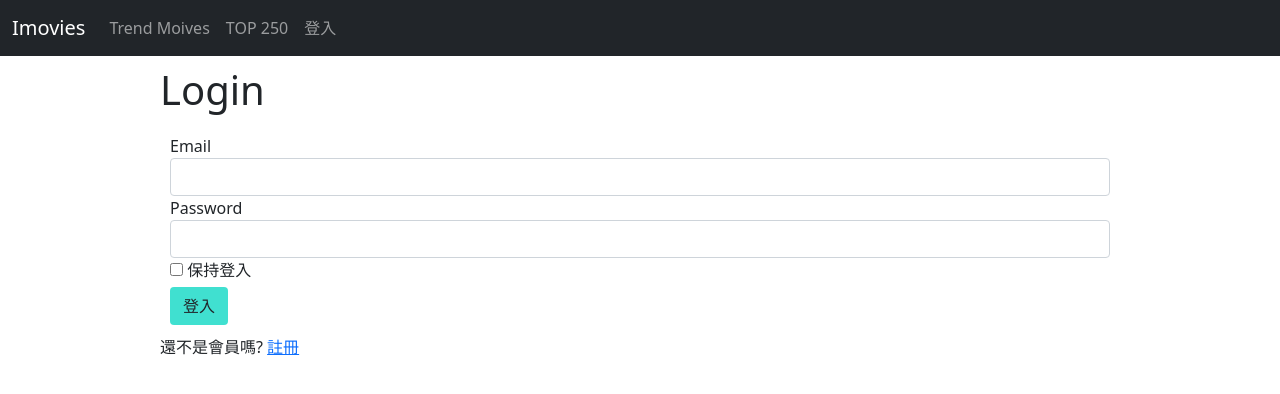
After one commit to weijay0804/Flask-Imovies-V2, a Flask app: page /auth/login in a window 1280 px wide. The commit adds this page. Shown: the top 394 px of the page. Run offline with Flask 2, Linux system fonts and the light colour scheme; some libraries are stand-ins or nearby versions.

```diff
--- a/app/__init__.py
+++ b/app/__init__.py
@@ -7,13 +7,16 @@
 from flask_sqlalchemy import SQLAlchemy
 from flask import Flask
 from flask_login import LoginManager
+from flask_bootstrap import Bootstrap
 
 #----自訂函式----
 from config import config
 
 
+bootstrap = Bootstrap()
 db = SQLAlchemy()
 login_manager = LoginManager()
+login_manager.login_view = 'auth.login'
 
 
 def create_app(config_name : str) -> Flask:
@@ -25,6 +28,7 @@ def create_app(config_name : str) -> Flask:
 
     db.init_app(app)
     login_manager.init_app(app)
+    bootstrap.init_app(app)
 
     # 註冊 main 藍圖
     from .main import main as main_blueprint
--- a/app/api/user.py
+++ b/app/api/user.py
@@ -7,6 +7,7 @@
 from flask import jsonify, request
 from ..models import User
 from . import api
+from .authentication import auth
 
 
 @api.route('/users/')
@@ -27,7 +28,9 @@ def get_user(id):
     user = User.query.get_or_404(id)
     return jsonify(user.to_json())
 
+
 @api.route('/users/<int:id>/movies/')
+@auth.login_required
 def get_user_moives_url(id):
     ''' 取得使用者收藏的電影 '''
 
--- a/app/auth/__init__.py
+++ b/app/auth/__init__.py
@@ -7,3 +7,5 @@
 from flask import Blueprint
 
 auth = Blueprint('auth', __name__)
+
+from . import forms, views
--- /dev/null
+++ b/app/auth/views.py
@@ -0,0 +1,88 @@
+'''
+
+    使用者視圖
+
+'''
+
+
+
+from flask import render_template, redirect, request, url_for, flash
+from flask_login import login_user, logout_user, login_required, current_user
+from .forms import LoginForm, RegistrationForm, ChangePasswordForm
+
+
+#-------自訂函式--------
+from . import auth
+from .. import db
+from ..models import User
+
+
+@auth.route('/login', methods = ['GET', 'POST'])
+def login():
+    '''使用者登入視圖'''
+
+    form = LoginForm()
+    if form.validate_on_submit():
+        user = User.query.filter_by(email = form.email.data).first()        #依表單email資料去資料庫撈取使用者
+
+        if user is not None and user.verify_password(form.password.data):   #如果使用者不是None和使用者密碼正確，就登入
+            login_user(user, form.remember_me.data)
+            next = request.args.get('next')                                 #之前想訪問的視圖涵式
+
+            if next is None or not next.startswith('/'):                    #確保next裡的url是相對url
+                next = url_for('main.index')
+
+            return redirect(next)
+        flash('錯誤的使用者名稱或密碼')
+
+    return render_template('auth/login.html', form = form)
+
+
+@auth.route('/logout')
+@login_required
+def logout():
+    '''使用者登出視圖'''
+
+    logout_user()
+    flash('你已經成功登出')
+
+    return redirect(url_for('main.index'))
+
+
+
+@auth.route('/registration', methods = ['GET', 'POST'])
+def registration():
+    '''使用者註冊視圖'''
+
+    form = RegistrationForm()           # 定義註冊表單
+
+    if form.validate_on_submit():
+        user = User(email = form.email.data, username = form.username.data,
+                    password = form.password.data)
+
+        db.session.add(user)
+        db.session.commit()
+
+        flash('註冊成功')
+
+        return redirect(url_for('main.index'))
+
+    return render_template('auth/registration.html', form = form)
+
+
+
+
+@auth.route('/change-password', methods = ['GET', 'POST'])
+@login_required
+def change_password():
+    form = ChangePasswordForm()
+    if form.validate_on_submit():
+        if current_user.verify_password(form.old_password.data):
+            current_user.password = form.password.data
+            db.session.add(current_user)
+            db.session.commit()
+            flash('您的密碼變更成功')
+            return redirect(url_for('main.index'))
+        else:
+            flash('密碼錯誤')
+    return render_template('auth/change_password.html', form = form)
--- a/app/static/css/hot_movies.css
+++ b/app/static/css/hot_movies.css
@@ -29,6 +29,12 @@ table tbody tr .movie_image {
     width: 25%;
 }
 
+
+
+table tbody tr .movie_rate {
+    width: 20%;
+}
+
 table tbody tr a {
     text-align: center;
 }
--- /dev/null
+++ b/app/static/css/login.css
@@ -0,0 +1,18 @@
+.wrap {
+    max-width: 960px;
+    margin: auto;
+}
+
+.form_content {
+    margin-top: 10px;
+    padding: 10px;
+}
+
+.page-header {
+    margin-top: 10px;
+}
+
+#button {
+    background-color: 	#40E0D0;
+    margin-top: 5px;
+}
--- a/app/static/js/hot_movies.js
+++ b/app/static/js/hot_movies.js
@@ -1,4 +1,4 @@
-var dataurl = '/api/v1/hot_movies'
+var dataurl = '/api/v1/trend_movies'
         var xhr = new XMLHttpRequest()
         xhr.open('GET', dataurl, true)
         xhr.send()
--- /dev/null
+++ b/app/templates/auth/login.html
@@ -0,0 +1,23 @@
+<!--使用者登入頁面模板-->
+
+{% extends 'base.html' %}
+{% import 'bootstrap/wtf.html' as wtf %}
+
+{% block head %}
+    {{ super() }}
+    <link href="{{ url_for('static', filename = 'css/login.css') }}" rel="stylesheet">
+{% endblock head %}
+
+{% block title %} Imovies - Login {% endblock title %}
+
+{% block content %}
+        <div class="page-header">
+            <h1>Login</h1>
+        </div>
+        <div class="form_content">
+            {{ wtf.quick_form(form) }}
+        </div>
+        <p>還不是會員嗎?
+            <a href="{{ url_for('auth.registration') }}">註冊</a>
+        </p>
+{% endblock content %}
--- a/app/templates/base.html
+++ b/app/templates/base.html
@@ -9,6 +9,8 @@
     <meta name="viewport" content="width=device-width, initial-scale=1.0">
     <link href="https://cdn.jsdelivr.net/npm/bootstrap@5.0.2/dist/css/bootstrap.min.css" rel="stylesheet" integrity="sha384-EVSTQN3/azprG1Anm3QDgpJLIm9Nao0Yz1ztcQTwFspd3yD65VohhpuuCOmLASjC" crossorigin="anonymous">
     <script src="https://cdn.jsdelivr.net/npm/bootstrap@5.0.2/dist/js/bootstrap.bundle.min.js" integrity="sha384-MrcW6ZMFYlzcLA8Nl+NtUVF0sA7MsXsP1UyJoMp4YLEuNSfAP+JcXn/tWtIaxVXM" crossorigin="anonymous"></script>
+    <link rel="shortcut icon" href="{{ url_for('static', filename = 'images/icon.png') }}" type="image/x-icon">
+    <link rel="icon" href="{{ url_for('static', filename = 'images/icon.png') }}" type="image/x-icon">
     <title> {% block title %} Document {% endblock title %}</title>
     {% endblock head %}
 </head>
@@ -22,17 +24,41 @@
           </button>
           <div class="collapse navbar-collapse" id="navbarNavAltMarkup">
             <div class="navbar-nav">
-              <a class="nav-link active" aria-current="page" href="#">Home</a>
               <a class="nav-link" href="{{ url_for('main.trend_movies') }}">Trend Moives</a>
               <a class="nav-link" href="{{ url_for('main.top_moives') }}">TOP 250</a>
-              <a class="nav-link disabled" href="#" tabindex="-1" aria-disabled="true">Disabled</a>
+              {% if current_user.is_authenticated %}
+              <a class="nav-link" href="#" tabindex="-1" aria-disabled="true">電影清單</a>
+              <a class="nav-link" href="#" tabindex="-1" aria-disabled="true">已觀看電影清單</a>
+              <a class="nav-link" href="{{ url_for('auth.logout') }}" tabindex="-1" aria-disabled="true">登出</a>
+              {% else %}
+              <a class="nav-link" href="{{ url_for('auth.login') }}" tabindex="-1" aria-disabled="true">登入</a>
+              {% endif %}
             </div>
           </div>
         </div>
     </nav>
 
-    {% block content %}
-    {% endblock content %}
+    {% block page_content %}
+
+    <div class="wrap">
+
+      <!-- 訊息區塊 -->
+      <div class="flash-content">
+        {% for message in get_flashed_messages() %}
+            <div class="alert alert-warning alert-dismissible fade show" role="alert">
+              {{ message }}
+              <button type="button" class="btn-close" data-bs-dismiss="alert" aria-label="Close"></button>
+            </div>
+        {% endfor %}
+      </div>
+
+      <!-- 主內容區塊 -->
+      {% block content %}
+      {% endblock content %}
+
+    </div>
+
+    {% endblock page_content %}
 
     {% block scripts %}
     {% endblock scripts %}
--- a/config.py
+++ b/config.py
@@ -7,11 +7,13 @@
 from dotenv import load_dotenv
 import os
 
+load_dotenv()
 
 basedir = os.path.abspath(os.path.dirname(__file__))
 
 class Config:
 
+    SECRET_KEY = os.environ.get('SECRET_KEY')
     SQLALCHEMY_TRACK_MODIFICATIONS = False
     JSON_AS_ASCII = False
 
```
Also changed, not shown: app/templates/auth/registration.html (added, +15 -0 lines), app/templates/base_movies.html (added, +28 -0 lines), app/templates/hot_movies.html (+7 -24 lines), app/templates/index.html (+4 -14 lines), app/templates/top_movies.html (+7 -1 lines), app/auth/forms.py (renamed from app/auth/form.py).
